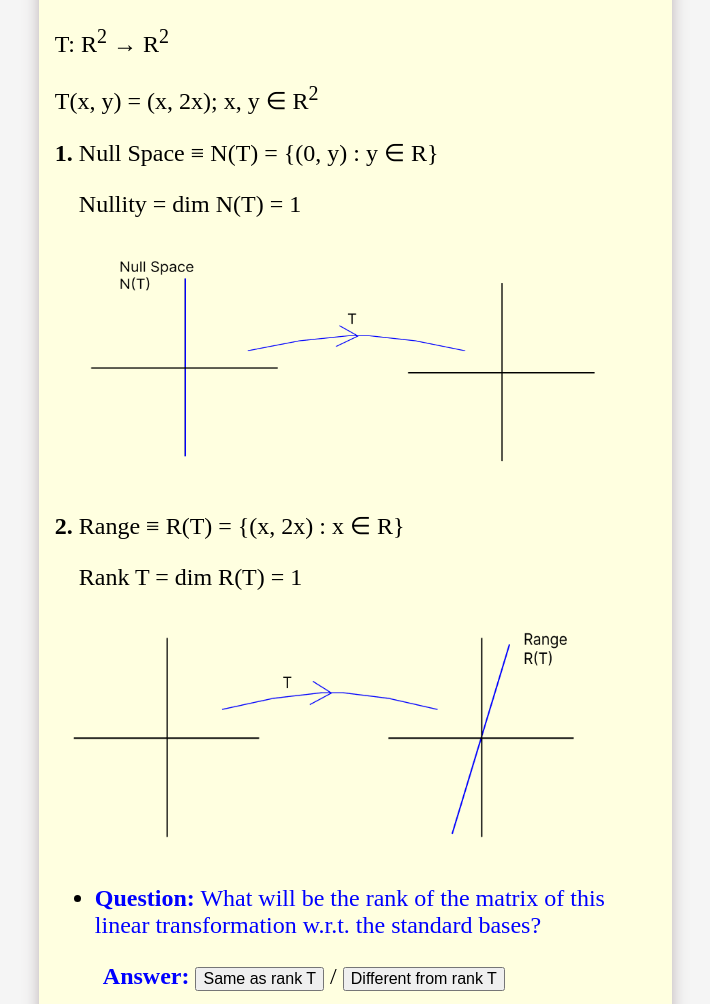
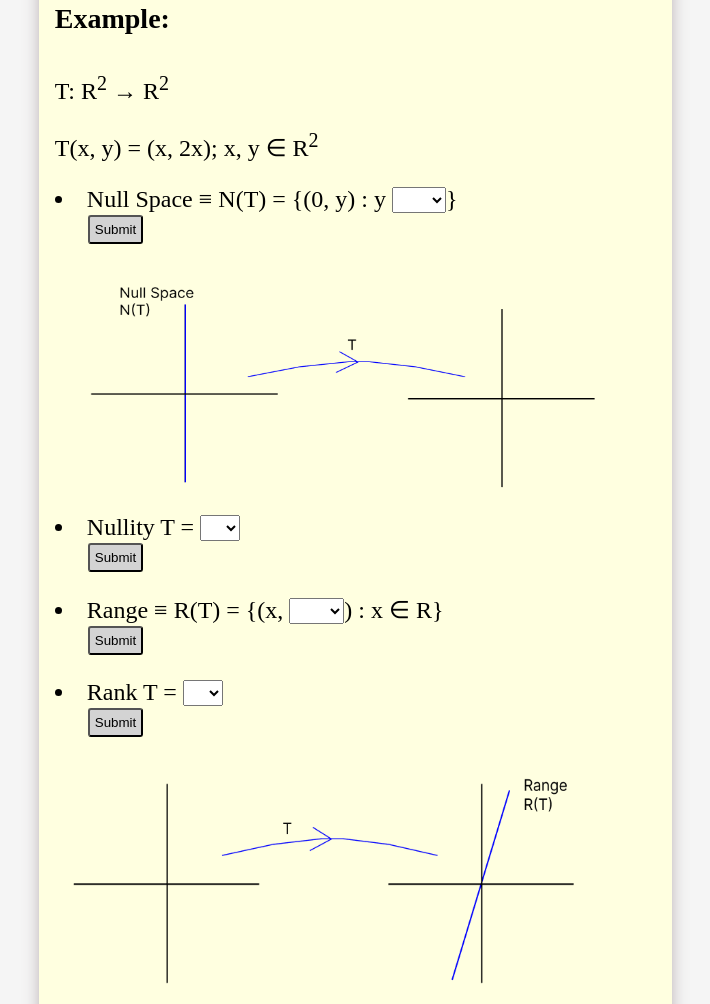
Before and after one commit to virtual-labs/exp-rank-nullity-dei, a plain HTML site: page experiment/simulation/rnlt.html in a window 1280 px wide. Shown: the part 897-1901 px from the top of the page, without its empty margins (286-996 px from the left). Drawn offline with Linux system fonts and the light colour scheme.

Commit message:
review update

```diff
--- a/experiment/simulation/js/script.js
+++ b/experiment/simulation/js/script.js
@@ -20,7 +20,7 @@ function smatrix(){
     if (!isValid) {
         alert("Please enter all the values.");
     } else {
-      document.getElementById("mat").innerHTML ="\\[ A =  \\begin{pmatrix} "+matrix_0_0+" & "+matrix_0_2+" &  "+ matrix_0_1 +" \\\\"  + matrix_1_0+"&" + matrix_1_2+"&"+   matrix_1_1 + "\\end{pmatrix} \\]";
+      document.getElementById("mat").innerHTML ="\\[ A &equiv; \\begin{pmatrix} a & b & c \\\\ d & e & f \\end{pmatrix} = \\begin{pmatrix} "+matrix_0_0+" & "+matrix_0_2+" &  "+ matrix_0_1 +" \\\\"  + matrix_1_0+"&" + matrix_1_2+"&"+   matrix_1_1 + "\\end{pmatrix} \\]";
       MathJax.Hub.Queue(["Typeset", MathJax.Hub]);
     document.getElementById("calcbtn").style.display="block";
     }
--- a/experiment/simulation/js/script2.js
+++ b/experiment/simulation/js/script2.js
@@ -18,3 +18,75 @@
 		document.getElementById('differentres').style.border="2px solid red";
 		document.getElementById('sameres').style.border="none";
 	}
+	function checkSelection() {
+		let selectBox = document.getElementById("cars");
+		let selectedValue = selectBox.value;
+		let result = document.getElementById("result");
+
+		if(selectedValue === "null")
+		{
+			alert("Please select the answer");
+		}
+		else if (selectedValue === "blR") {
+			document.getElementById("result").innerHTML = "Answer is Correct. <br> Null Space = {(x, y)&isin;R<sup>2</sup>: x=0} = y-axis";
+			result.style.color = "green";
+		} else {
+			document.getElementById("result").innerHTML = "Answer is Incorrect. <br> Correct answer is Null Space = {(x, y)&isin;R<sup>2</sup>: x=0} = y-axis";
+			result.style.color = "red";
+		}
+	}
+
+	function checkSelection2() {
+		let selectBox = document.getElementById("nullity");
+		let selectedValue = selectBox.value;
+		let result = document.getElementById("result2");
+
+		if(selectedValue === "null")
+		{
+			alert("Please select the answer");
+		}
+		else if (selectedValue === "2" || selectedValue === "1" || selectedValue === "0") {
+			document.getElementById("result2").innerHTML = "Answer is Correct.";
+			result.style.color = "green";
+		} else {
+			document.getElementById("result2").innerHTML = "Answer is Incorrect.";
+			result.style.color = "red";
+		}
+	}
+
+
+	function selectRank() {
+		let selectBox = document.getElementById("rank");
+		let selectedValue = selectBox.value;
+		let result = document.getElementById("result3");
+
+		if(selectedValue === "null")
+		{
+			alert("Please select the answer");
+		}
+		else if (selectedValue === "1") {
+			document.getElementById("result3").innerHTML = "Answer is Correct.";
+			result.style.color = "green";
+		} else {
+			document.getElementById("result3").innerHTML = "Answer is Incorrect.";
+			result.style.color = "red";
+		}
+	}
+
+	function selectRange() {
+		let selectBox = document.getElementById("range");
+		let selectedValue = selectBox.value;
+		let result = document.getElementById("result4");
+
+		if(selectedValue === "null")
+		{
+			alert("Please select the answer");
+		}
+		else if (selectedValue === "2x") {
+			document.getElementById("result4").innerHTML = "Answer is Correct.";
+			result.style.color = "green";
+		} else {
+			document.getElementById("result4").innerHTML = "Answer is Incorrect.";
+			result.style.color = "red";
+		}
+	}
--- a/experiment/simulation/rnlt.html
+++ b/experiment/simulation/rnlt.html
@@ -1,8 +1,54 @@
 <!DOCTYPE html>
 <html lang="en">
+	<head>
 	<link rel="stylesheet" href="css/style2.css">
 	<script src="js/script2.js"></script>
+	<style>
 
+        .container2 { display: flex; justify-content: center; align-items: center; position: relative; }
+        .canvas-container { text-align: center; margin: 20px; }
+        .arrow-container {
+            position: absolute;
+            left: 50%;
+            transform: translateX(-50%);
+            font-size: 20px;
+            font-weight: bold;
+            display: flex;
+            align-items: center;
+        }
+        .arrow {
+            width: 60px;
+            height: 2px;
+            background-color: black;
+            position: relative;
+            margin: 0 10px;
+        }
+        .arrow::after {
+            content: "";
+            position: absolute;
+            right: -5px;
+            top: -5px;
+            border-left: 10px solid black;
+            border-top: 5px solid transparent;
+            border-bottom: 5px solid transparent;
+        }
+		.subbtn {
+			margin-left: 33px;
+			background-color: lightgray;
+			padding: 5px;
+			border-radius: 3px;
+		}
+		#result, #sameres, #result2, #result3, #differentres {
+			margin-left: 31px;
+		}
+		select{
+			font-size: 20px;
+		}
+		h4{
+			font-size: 28px;
+		}
+    </style>
+	</head>
 <body>
 	<h2 class="pagehead">Rank and Nullity of Linear Transformation</h2>
 	<div class="container">
@@ -14,13 +60,52 @@
 		<h4>Example:</h4>
 		<p>T: R<sup>2</sup> &rarr; R<sup>2</sup></p>
 		<p>T(x, y) = (x, 2x); x, y &isin; R<sup>2</sup></p>
-		<p><span style="font-weight: bold;">1.</span> Null Space &equiv; N(T) = {(0, y) : y &isin; R}</p>
-		<p>&emsp;Nullity = dim N(T) = 1</p>
-		<img src="images/nullspaceex.png" alt="null space">
+		<li><span style="font-weight: bold;"></span> Null Space &equiv; N(T) = {(0, y) : y <select name="cars" id="cars">
+			<option value="null"></option>
+			<option value="0">=0</option>
+			<option value="-1">=-1</option>
+			<option value="2">=2</option>
+			<option value="blR">&isin;R</option>
+		  </select>}</li>
+
+		  <button class="subbtn" id="subbtn" onclick="checkSelection()">Submit</button><br>
+		  <p id="result"></p>
+		  <img src="images/nullspaceex.png" alt="range space">
+		  <li><span style="font-weight: bold;"></span> Nullity T = <select name="nullity" id="nullity">
+			<option value="null"></option>
+			<option value="0">0</option>
+			<option value="1">1</option>
+			<option value="-1">-1</option>
+			<option value="2">2</option>
+			<option value="-2">-2</option>
+		  </select></li>
+		<button class="subbtn" id="subbtn" onclick="checkSelection2()">Submit</button><br>
+		<p id="result2"></p>
+		<!-- <p>&emsp;Nullity = dim N(T) = 1</p> -->
 
 
-		<p><span style="font-weight: bold;">2.</span> Range &equiv; R(T) = {(x, 2x) : x &isin; R}</p>
-		<p>&emsp;Rank T = dim R(T) = 1</p>
+
+
+		<li><span style="font-weight: bold;"></span> Range &equiv; R(T) = {(x, <select name="range" id="range">
+			<option value="null"></option>
+			<option value="x2">x+2</option>
+			<option value="xseq">x<sup>2</sup></option>
+			<option value="2x">2x</option>
+			<option value="x-2">x-2</option>
+
+		  </select>) : x &isin; R}</li>
+		  <button class="subbtn" id="subbtn" onclick="selectRange()">Submit</button><br>
+		  <p id="result4"></p>
+		<li> Rank T = <select name="rank" id="rank">
+			<option value="null"></option>
+			<option value="0">0</option>
+			<option value="1">1</option>
+			<option value="-1">-1</option>
+			<option value="2">2</option>
+			<option value="-2">-2</option>
+		  </select></li>
+		  <button class="subbtn" id="subbtn" onclick="selectRank()">Submit</button><br>
+		<p id="result3"></p>
 		<img src="images/rangeex.png" alt="range space">
 		<ul><li><p class="ques"><strong>Question:</strong> What will be the rank of the matrix of this linear transformation w.r.t. the standard bases?</p></li></ul>
 		&emsp;&emsp;<label><strong>Answer: </strong></label><input id="same" type="submit" value="Same as rank T" onclick="sameresult()"> / <input id="different" type="submit" value="Different from rank T" onclick="differentresult()">
```
